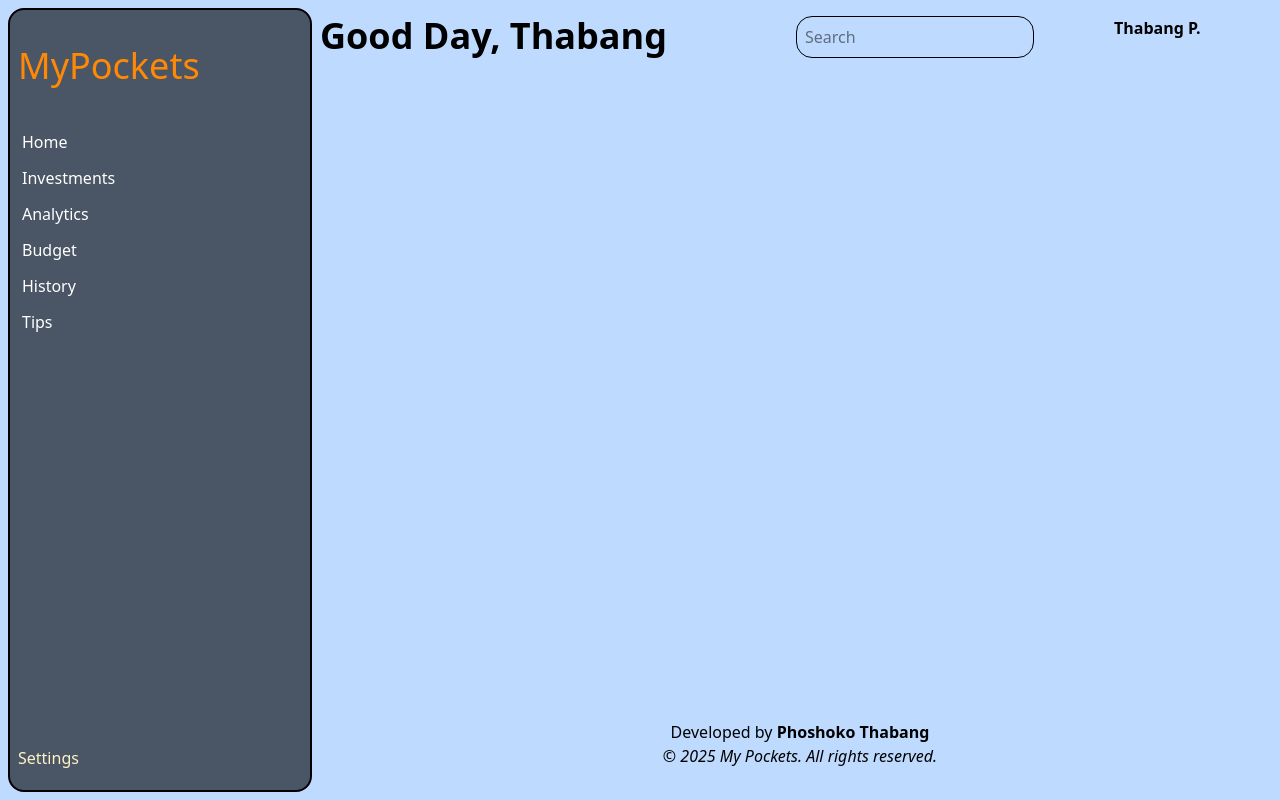
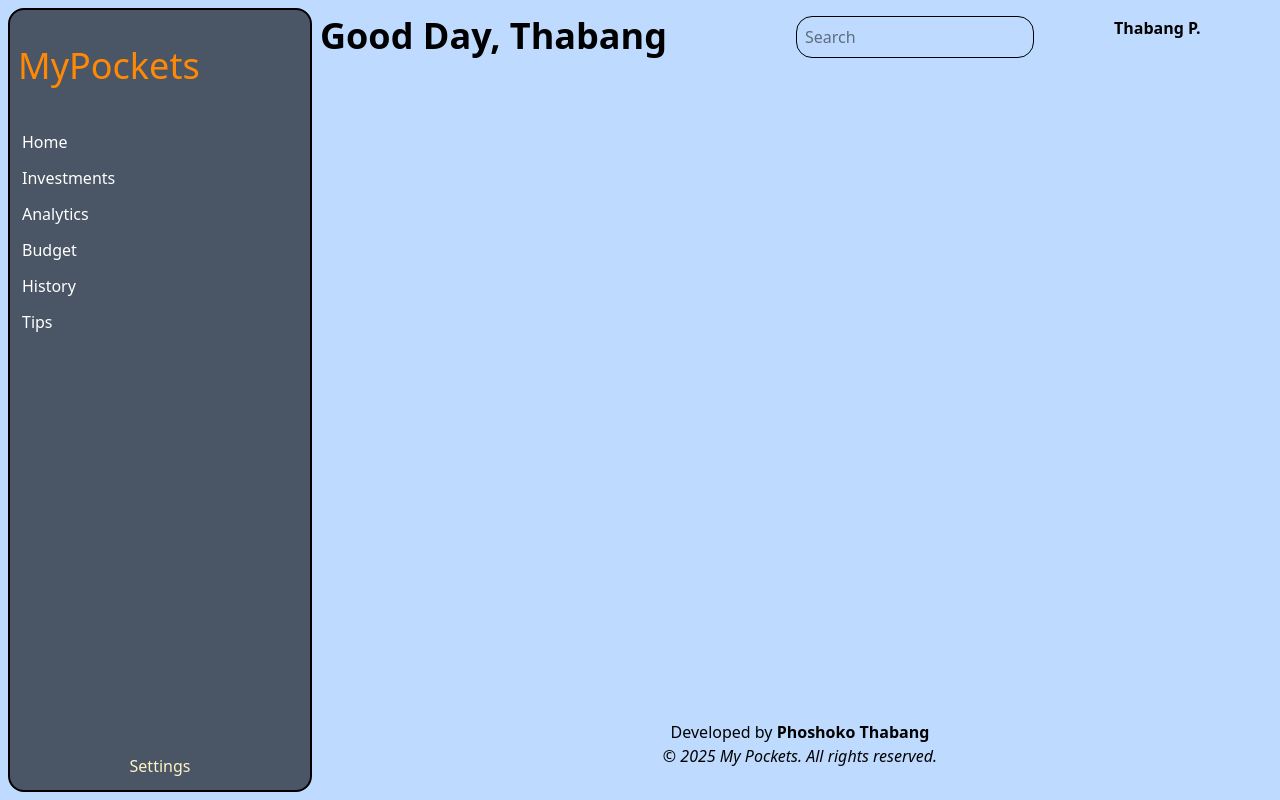
Before and after one commit to ThabangP07/My_Pockets, a React (Vite) app in the folder My_Pockets/: page /tips in a window 1280 px wide. Built offline with nearby package versions, Linux system fonts and the light colour scheme.

Commit message:
refactor: adjust the navbar for improved layout and display

```diff
--- a/My_Pockets/src/components/NavBar.jsx
+++ b/My_Pockets/src/components/NavBar.jsx
@@ -2,7 +2,8 @@ import { Link } from 'react-router-dom'
 
 function NavBar() {
   return (
-    <nav className="bg-gray-600 border-2 rounded-2xl m-2">
+    <nav className="flex flex-col justify-between bg-gray-600 border-2 rounded-2xl m-2">
+      <div>
         <h1 className="text-4xl m-2 py-7 text-orange-400">MyPockets</h1>
         <ul className="m-1 p-2 space-y-3 text-white">
           <li>
@@ -24,7 +25,8 @@ function NavBar() {
             <Link to="/tips">Tips</Link>
           </li>
         </ul>
-      <button className="text-amber-100 mt-100 px-2">Settings</button>
+      </div>
+      <button className="text-amber-100 px-2 pb-3">Settings</button>
     </nav>
   );
 }
```
Lines whose indentation alone changed are shown as unchanged.
